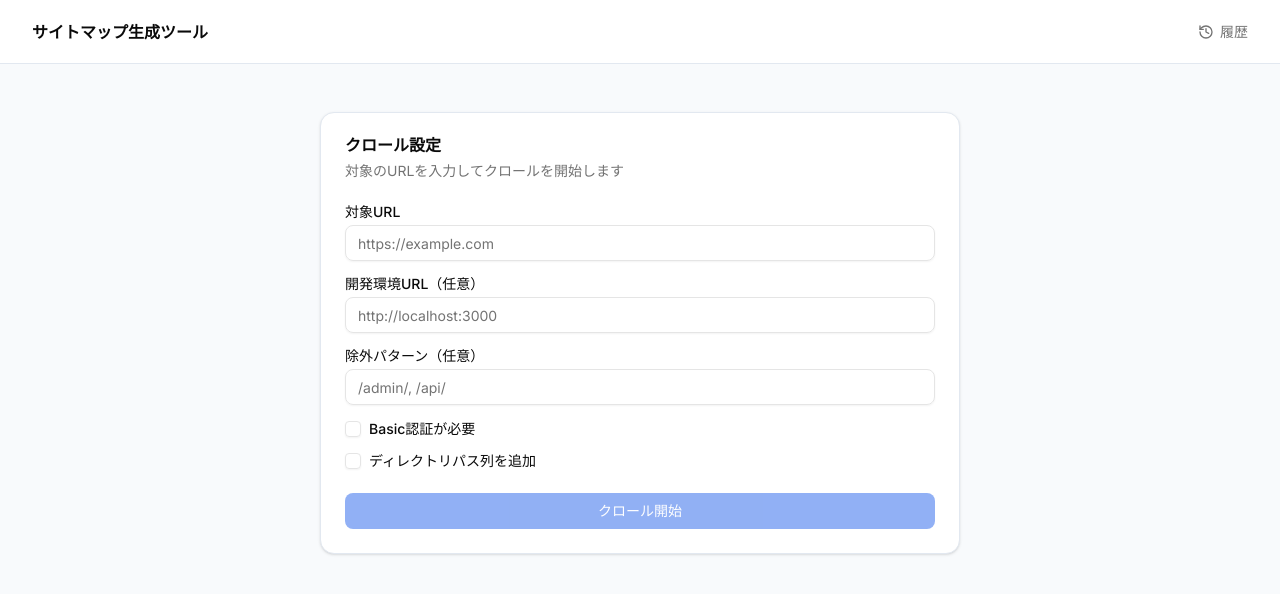
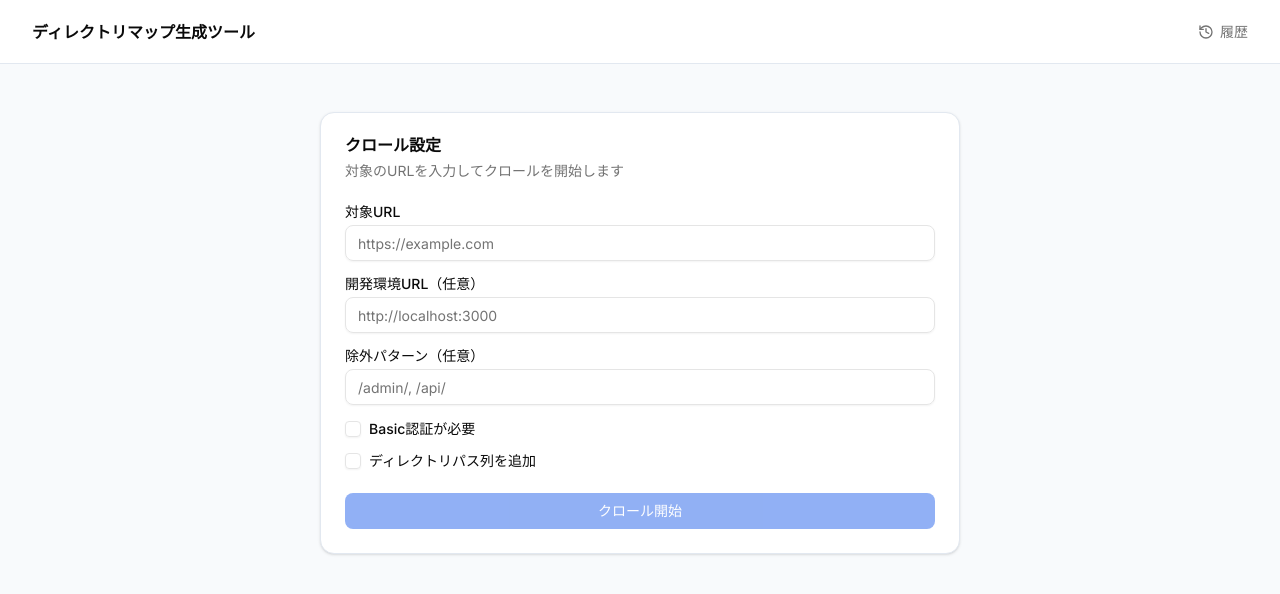
Before and after one commit to RyuTanaka-aw/dirmap-generator, a Next.js app: page / in a window 1280 px wide. Shown: the top 594 px of the page. Built offline with nearby package versions, Linux system fonts and the light colour scheme.

Commit message:
ディレクトリマップに名称変更

```diff
--- a/app/api/sitemaps/route.ts
+++ b/app/api/sitemaps/route.ts
@@ -3,7 +3,7 @@
 
 /**
  * GET /api/sitemaps
- * サイトマップのメタデータ一覧を取得
+ * ディレクトリマップのメタデータ一覧を取得
  */
 export async function GET() {
   try {
--- a/app/history/page.tsx
+++ b/app/history/page.tsx
@@ -92,7 +92,7 @@
 
       {/* Header */}
       <header className="h-16 bg-card border-b flex items-center justify-between px-8 shrink-0">
-        <span className="text-base font-semibold">サイトマップ生成ツール</span>
+        <span className="text-base font-semibold">ディレクトリマップ生成ツール</span>
         <Link href="/" className="flex items-center gap-1.5 text-sm text-muted-foreground hover:text-foreground transition-colors">
           <ArrowLeft className="w-4 h-4" /> ツールに戻る
         </Link>
@@ -112,7 +112,7 @@
           <>
             {/* Title row */}
             <div className="flex items-center justify-between">
-              <h1 className="text-2xl font-bold md:font-semibold">サイトマップ履歴</h1>
+              <h1 className="text-2xl font-bold md:font-semibold">ディレクトリマップ履歴</h1>
               <span className="hidden md:inline text-sm text-primary font-semibold">{filteredSitemaps.length}件</span>
               <Badge className="md:hidden">{filteredSitemaps.length}件</Badge>
             </div>
--- a/app/layout.tsx
+++ b/app/layout.tsx
@@ -5,8 +5,8 @@
 const inter = Inter({ subsets: ["latin"] });
 
 export const metadata: Metadata = {
-  title: "サイトマップ生成ツール",
-  description: "WebサイトをクロールしてサイトマップをExcelで出力するツール",
+  title: "ディレクトリマップ生成ツール",
+  description: "WebサイトをクロールしてディレクトリマップをExcelで出力するツール",
 };
 
 export default function RootLayout({
--- a/app/page.tsx
+++ b/app/page.tsx
@@ -128,7 +128,7 @@
 
       {/* Header */}
       <header className="h-16 bg-card border-b flex items-center justify-between px-8 shrink-0">
-        <span className="text-base font-semibold">サイトマップ生成ツール</span>
+        <span className="text-base font-semibold">ディレクトリマップ生成ツール</span>
         <Link href="/history" className="flex items-center gap-1.5 text-sm text-muted-foreground hover:text-foreground transition-colors">
           <History className="w-4 h-4" /> 履歴
         </Link>
--- a/lib/excelGenerator.ts
+++ b/lib/excelGenerator.ts
@@ -434,7 +434,7 @@
 
   // ワークブックを作成
   const wb = XLSX.utils.book_new();
-  XLSX.utils.book_append_sheet(wb, ws, 'サイトマップ');
+  XLSX.utils.book_append_sheet(wb, ws, 'ディレクトリマップ');
 
   // Excelファイルをバッファに書き込み
   const buffer = XLSX.write(wb, { type: 'buffer', bookType: 'xlsx' });
--- a/package.json
+++ b/package.json
@@ -1,5 +1,5 @@
 {
-  "name": "excel_test",
+  "name": "dirmap-generator",
   "version": "0.1.0",
   "private": true,
   "scripts": {
```
Also changed, not shown: 2 other files (tests, documents, lock files or other folders).
